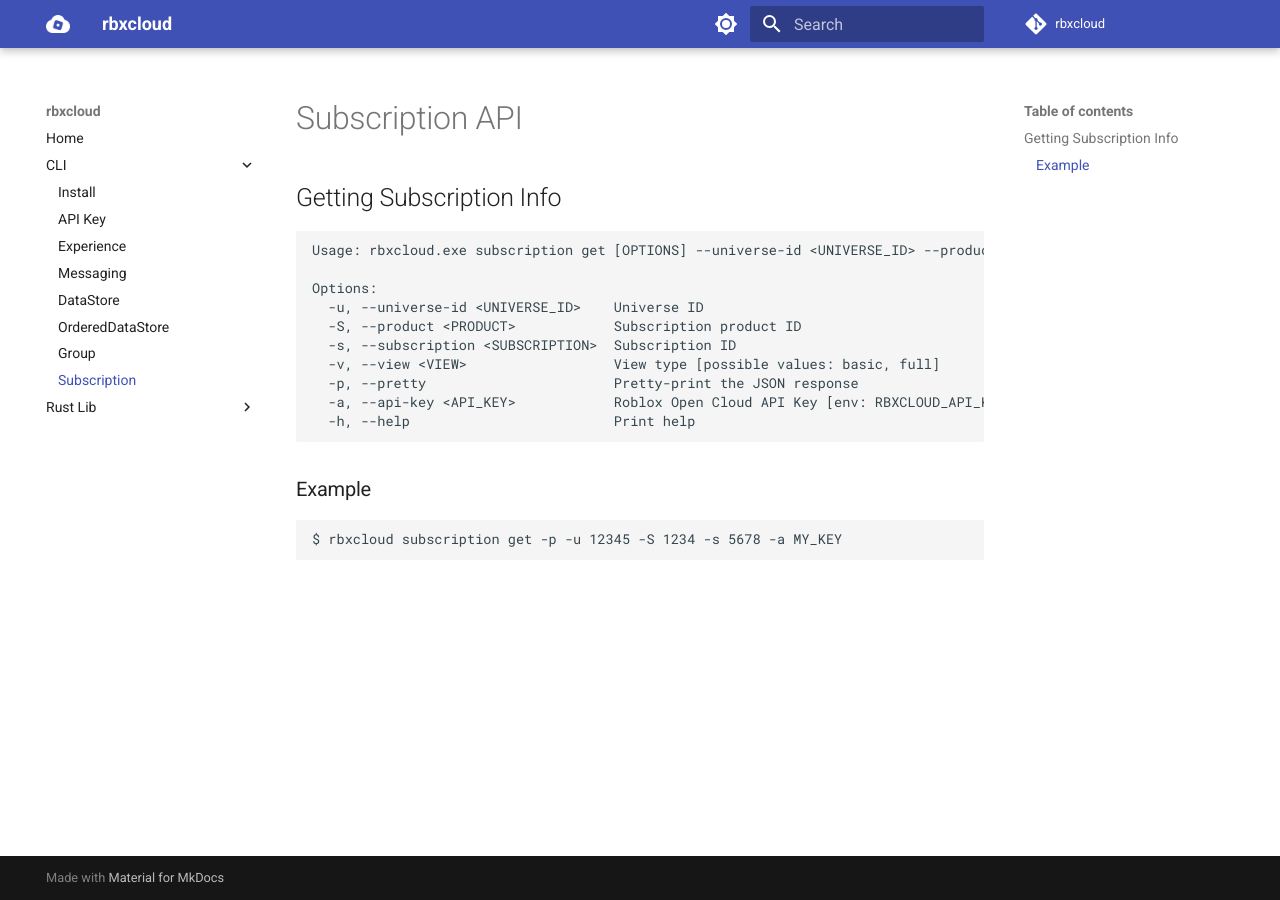
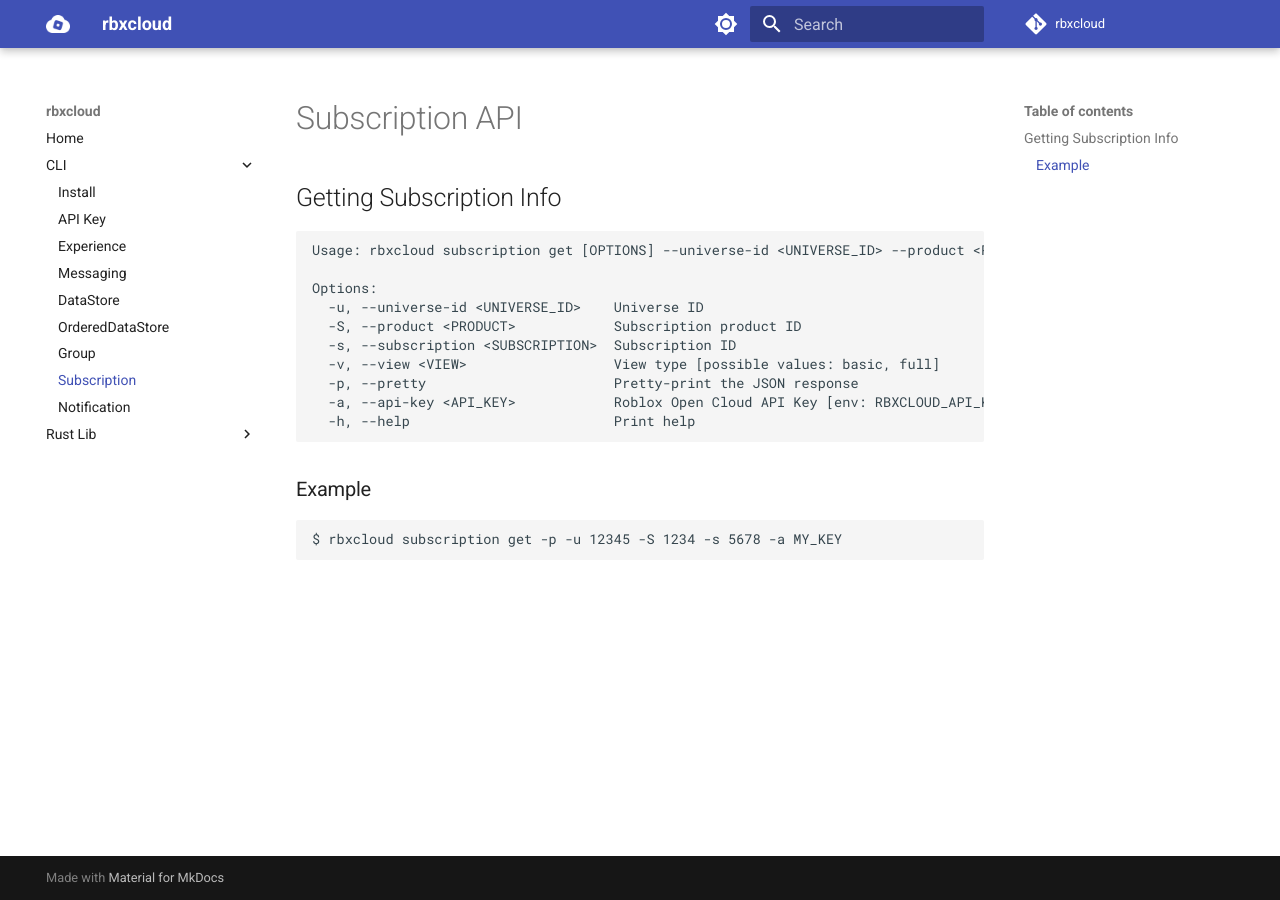
Before and after one commit to Sleitnick/rbxcloud, an MkDocs documentation site: the page built from docs/cli/cli-subscription.md, in a window 1280 px wide. Built offline with MkDocs 1.6.1 and Material for MkDocs 9.7.7, drawn with Linux system fonts in a browser that asks for light colours; comment, search, counter and statistics services are not loaded.

Commit message:
Notification docs

````diff
--- a/docs/cli/cli-subscription.md
+++ b/docs/cli/cli-subscription.md
@@ -2,7 +2,7 @@
 
 ## Getting Subscription Info
 ```
-Usage: rbxcloud.exe subscription get [OPTIONS] --universe-id <UNIVERSE_ID> --product <PRODUCT> --subscription <SUBSCRIPTION> --api-key <API_KEY>
+Usage: rbxcloud subscription get [OPTIONS] --universe-id <UNIVERSE_ID> --product <PRODUCT> --subscription <SUBSCRIPTION> --api-key <API_KEY>
 
 Options:
   -u, --universe-id <UNIVERSE_ID>    Universe ID
--- a/mkdocs.yml
+++ b/mkdocs.yml
@@ -15,6 +15,7 @@ nav:
     - OrderedDataStore: cli/cli-ordered-datastore.md
     - Group: cli/cli-group.md
     - Subscription: cli/cli-subscription.md
+    - Notification: cli/cli-notification.md
   - Rust Lib:
     - Install: lib/lib-install.md
 
````
Also changed, not shown: docs/cli/cli-notification.md (added, +21 -0 lines), 1 other file.
